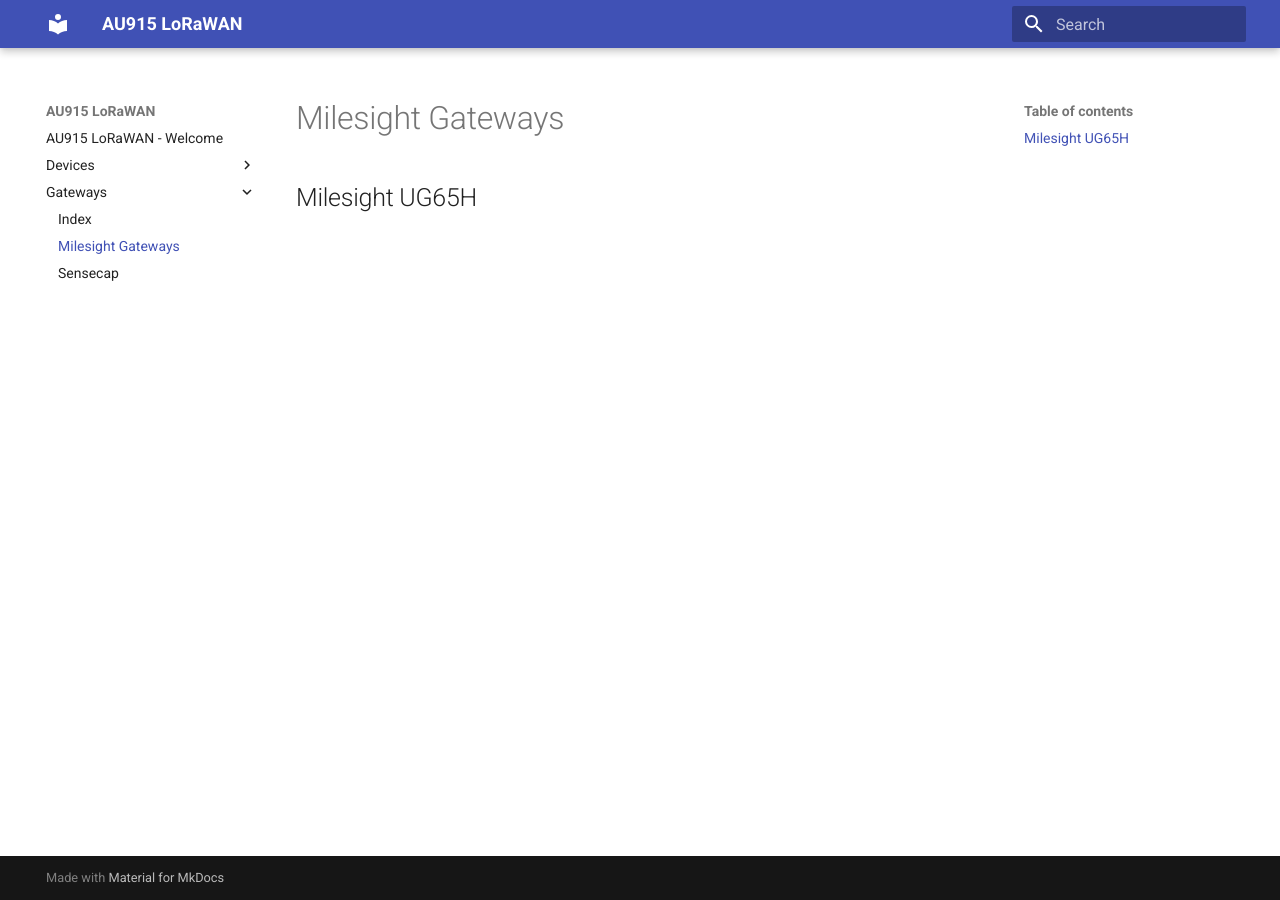
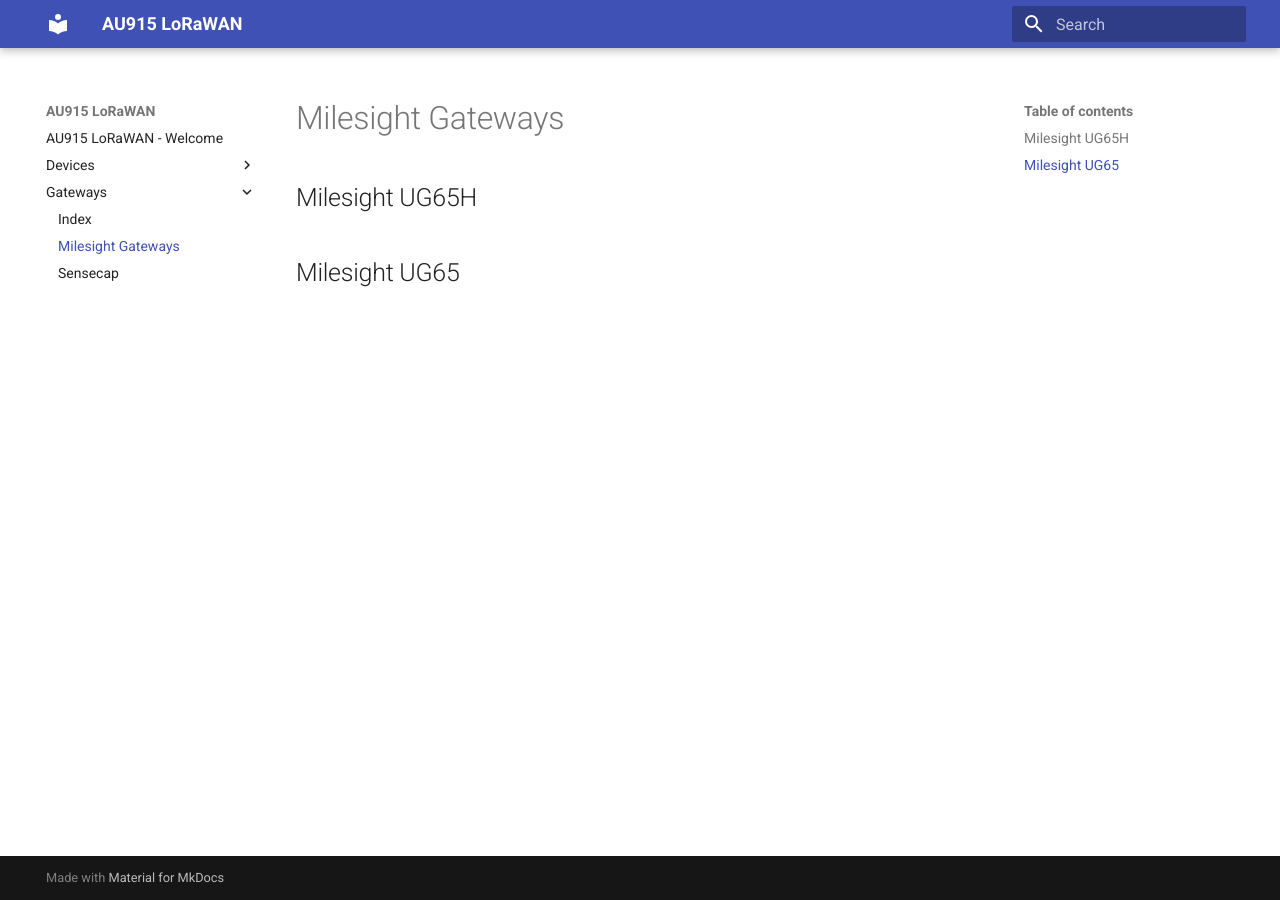
Before and after one commit to leogaggl/au915-lorawan-docs, an MkDocs documentation site: the page built from docs/gateways/milesight.md, in a window 1280 px wide. Built offline with MkDocs 1.6.1 and Material for MkDocs 9.7.7, drawn with Linux system fonts in a browser that asks for light colours.

Commit message:
Workflow added

```diff
--- a/docs/gateways/milesight.md
+++ b/docs/gateways/milesight.md
@@ -1,3 +1,5 @@
 # Milesight Gateways
 
 ## Milesight UG65H
+
+## Milesight UG65
```
